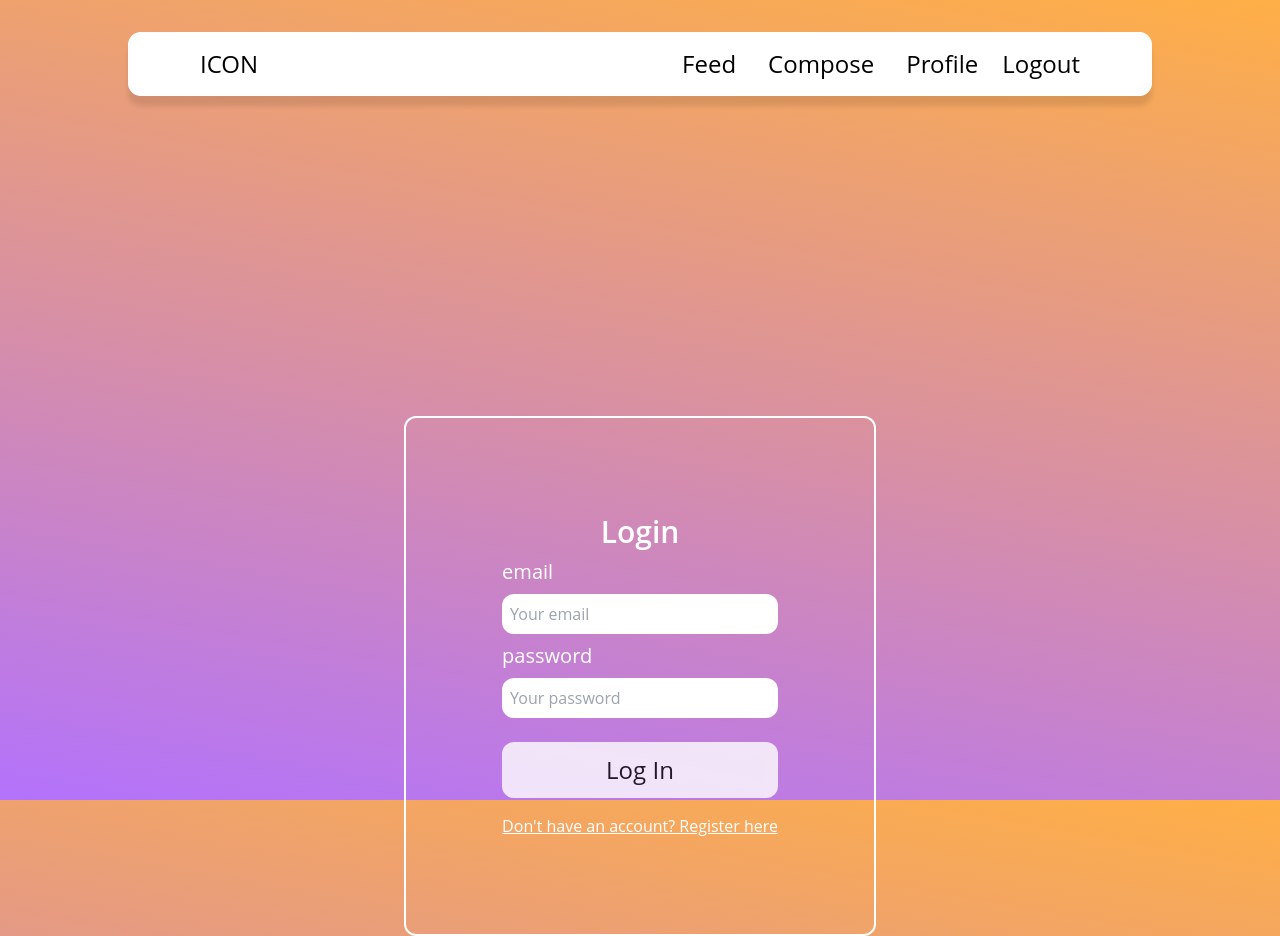
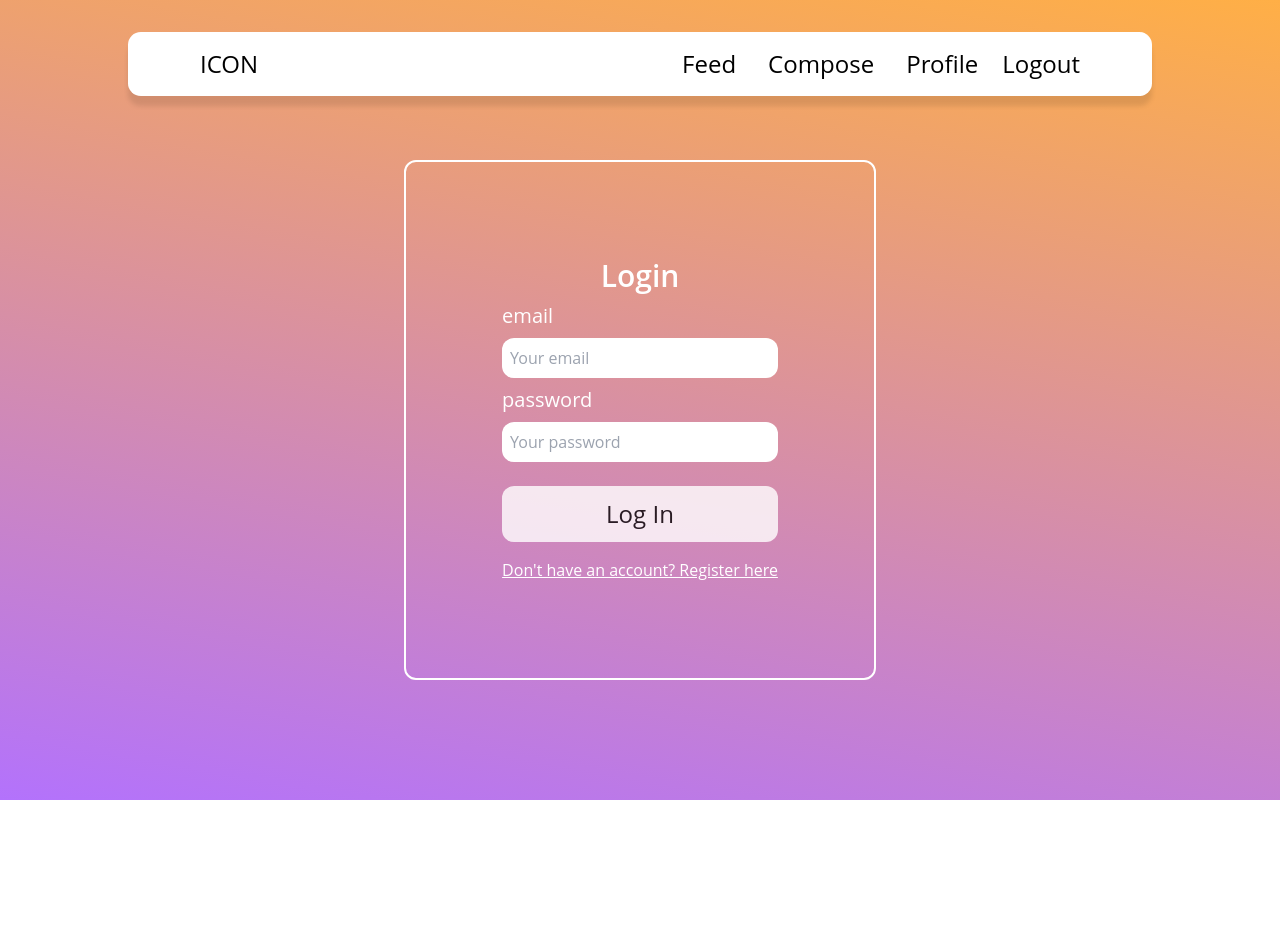
Before and after one commit to stephen-ics/api-development-frontend, a React (Create React App) app: page /login in a window 1280 px wide. After the commit the page ends 800 px from the top, so only its background shows below. Built offline with nearby package versions, Linux system fonts and the light colour scheme.

Commit message:
testing login deployment margins

```diff
--- a/src/pages/Login.js
+++ b/src/pages/Login.js
@@ -37,7 +37,7 @@ const Login = () => {
 
   return (
     <div className='flex justify-center items-center h-full w-full'>
-        <div className='border-white border-solid border-2 p-24 rounded-xl text-white mt-64'>
+        <div className='border-white border-solid border-2 p-24 rounded-xl text-white'>
             <h1 className='text-center text-3xl font-semibold'>Login</h1>
            <form
                 className="flex flex-col gap-2 mt-2"
```
